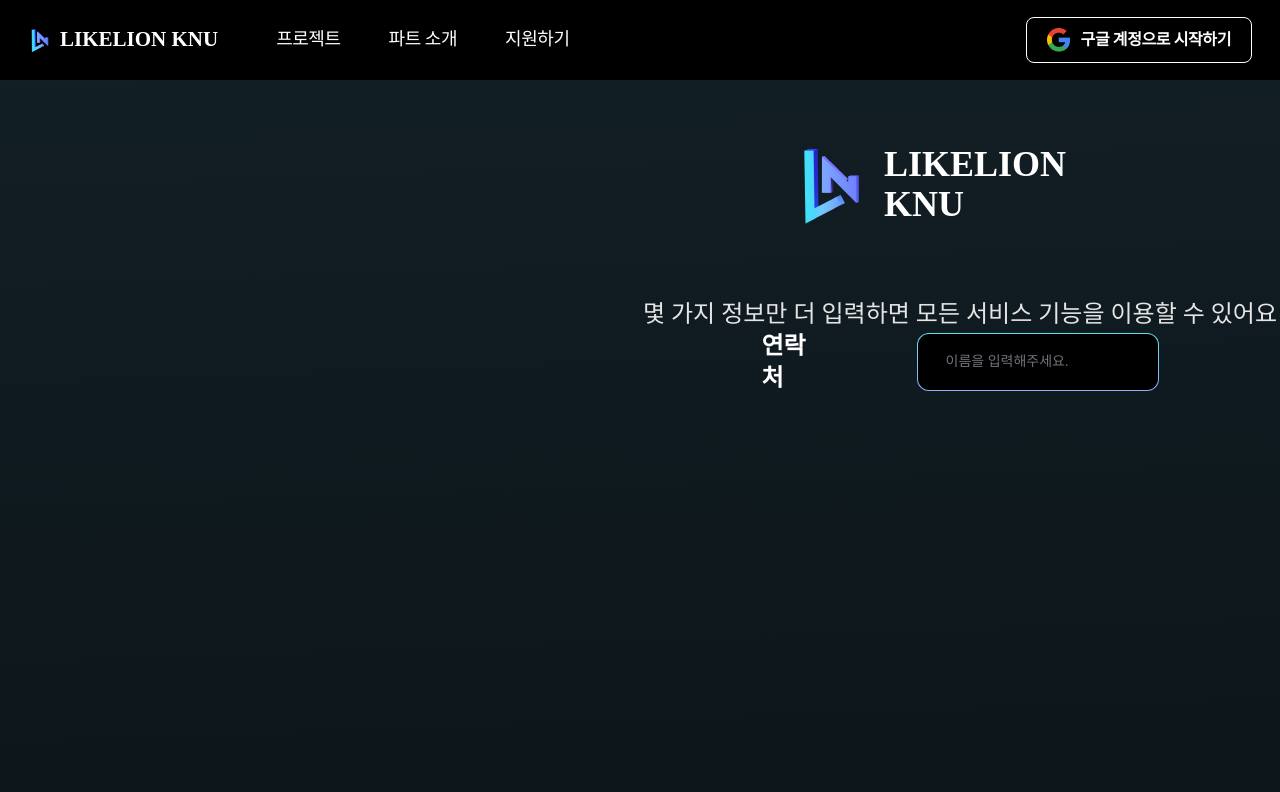
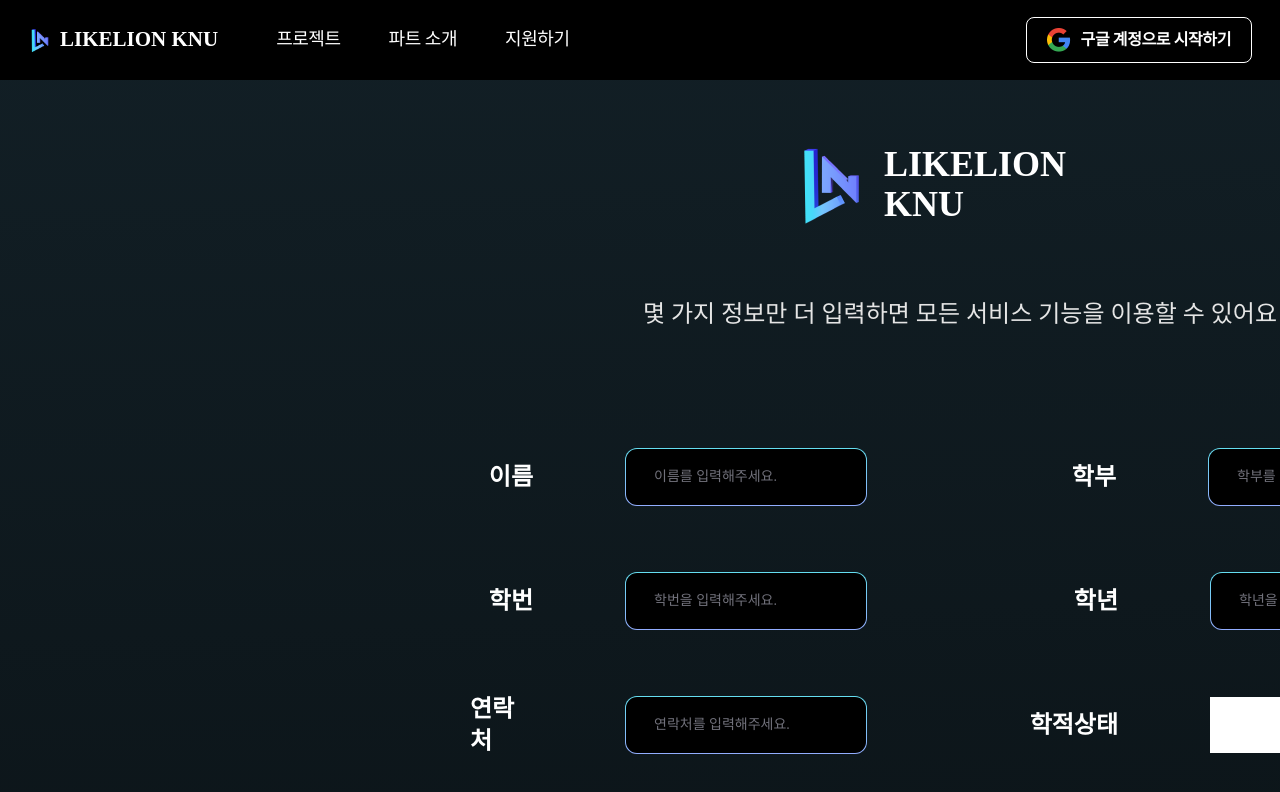
Before and after one commit to likelionknu/apply-page-client, a React (Vite) app: page /Additional in a window 1280 px wide. Shown: the top 792 px of the page. Built offline with nearby package versions, Linux system fonts and the light colour scheme; a web font is replaced by a local one.

Commit message:
#26 feat: 추가정보 입력창 기능 추가

```diff
--- a/src/features/main/pages/AdditionalPage/Additional.tsx
+++ b/src/features/main/pages/AdditionalPage/Additional.tsx
@@ -1,24 +1,92 @@
 import Header from "../../../../shared/components/Header";
 import "./Additional.css";
 import Logo from "@/shared/assets/logo.png";
+import React from "react";
+import ArrowIcon from "./ArrowIcon.png";
 
 const AdditionalPage = () => {
-  const AdditionalInputComponent = () => {
+  interface AdditionalInputProps {
+    label: string;
+    placeholder: string;
+  }
+
+  const AdditionalInputComponent = ({
+    label,
+    placeholder,
+  }: AdditionalInputProps) => {
     return (
-      <div className="h-[54px]; flex w-[397px] items-center justify-end">
+      <div className="flex h-[54px] w-[397px] items-center justify-end">
         <div className="justify-start text-2xl font-semibold text-white">
-          연락처
+          {label}
         </div>
+
         <div className="ml-[92px] inline-block rounded-xl bg-[linear-gradient(180deg,#62E1EF_-5.87%,#92ADFF_100%)] p-[1px]">
           <input
             type="text"
-            placeholder="이름을 입력해주세요."
+            placeholder={placeholder}
             className="h-14 w-60 rounded-[11px] bg-black px-7 py-3.5 text-sm leading-6 font-medium text-white outline-none placeholder:text-zinc-500"
           />
         </div>
       </div>
     );
   };
+
+  const AdditionalSelectComponent = ({ label }: { label: string }) => {
+    const [open, setOpen] = React.useState(false);
+    const [value, setValue] = React.useState("");
+
+    const grades = ["1학년", "2학년", "3학년", "4학년"];
+
+    return (
+      <div className="flex h-[54px] w-[397px] items-center justify-end">
+        <div className="text-2xl font-semibold text-white">{label}</div>
+
+        <div className="relative ml-[92px] w-60 rounded-xl bg-[linear-gradient(180deg,#62E1EF_-5.87%,#92ADFF_100%)] p-[1px]">
+          <button
+            onClick={() => setOpen(!open)}
+            className={`flex h-14 w-full cursor-pointer items-center justify-between rounded-[11px] bg-black pr-[15px] pl-[28px] text-sm font-medium ${
+              value ? "text-white" : "text-zinc-500"
+            }`}
+          >
+            {value || "학년을 선택해주세요"}
+            <img className="h-6 w-6" src={ArrowIcon} alt="arrow icon" />
+          </button>
+
+          {/* 드롭다운 */}
+          {open && (
+            <ul className="absolute top-[60px] left-0 z-50 w-full rounded-xl bg-black shadow-lg">
+              {grades.map((grade) => (
+                <li
+                  key={grade}
+                  onClick={() => {
+                    setValue(grade);
+                    setOpen(false);
+                  }}
+                  className="cursor-pointer rounded-xl px-7 py-3 text-white hover:bg-zinc-800"
+                >
+                  {grade}
+                </li>
+              ))}
+            </ul>
+          )}
+        </div>
+      </div>
+    );
+  };
+
+  const AdditionalStatusComponent = ({ label }: { label: string }) => {
+    return (
+      <div className="flex h-[54px] w-[427px] items-center justify-end">
+        <div className="justify-start text-2xl font-semibold text-white">
+          {label}
+        </div>
+
+        <div className="ml-[92px] h-14 w-60 bg-white">
+        </div>
+      </div>
+    );
+  };
+
   return (
     <div>
       <Header />
@@ -36,7 +104,33 @@ const AdditionalPage = () => {
         <div className="mt-[60px] justify-start text-2xl font-medium text-neutral-200">
           몇 가지 정보만 더 입력하면 모든 서비스 기능을 이용할 수 있어요
         </div>
-        <AdditionalInputComponent />
+        <div className="mt-[120px] flex h-[302px] w-[980px] flex-col justify-between">
+          <div className="flex h-[54px] w-[980px] justify-between">
+            <AdditionalInputComponent
+              label="이름"
+              placeholder="이름를 입력해주세요."
+            />
+            <AdditionalInputComponent
+              label="학부"
+              placeholder="학부를 입력해주세요."
+            />
+          </div>
+          <div className="flex h-[54px] w-[980px] justify-between">
+            <AdditionalInputComponent
+              label="학번"
+              placeholder="학번을 입력해주세요."
+            />
+            <AdditionalSelectComponent label="학년" />
+          </div>
+
+          <div className="flex h-[54px] w-[980px] justify-between">
+            <AdditionalInputComponent
+              label="연락처"
+              placeholder="연락처를 입력해주세요."
+            />
+            <AdditionalStatusComponent label="학적상태" />
+          </div>
+        </div>
       </div>
     </div>
   );
```
Also changed, not shown: src/features/main/pages/AdditionalPage/ArrowIcon.png (added).
